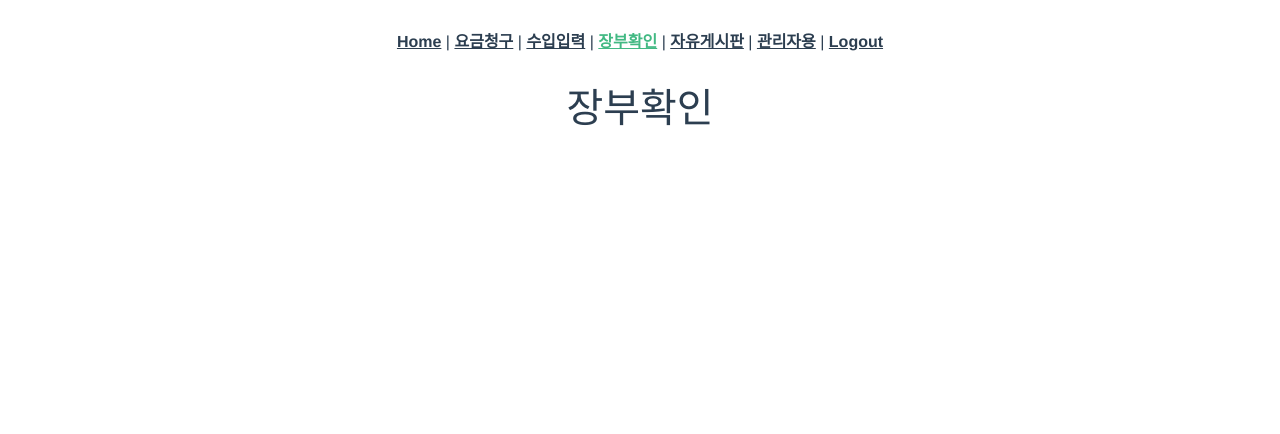
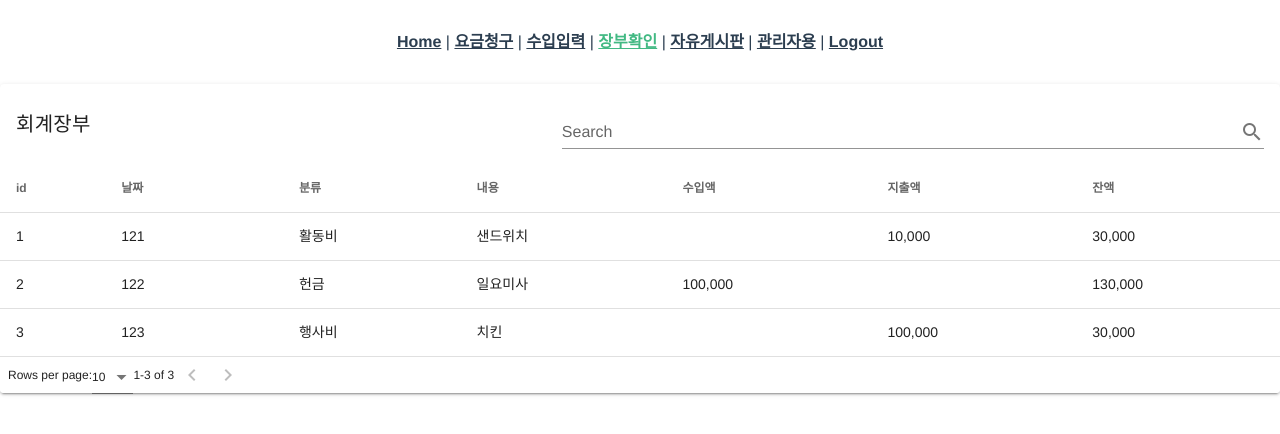
Before and after one commit to yogjesi/SIB, a Vue app in the folder front/: page /book in a window 1280 px wide. Shown: the top 434 px of the page. Built offline with nearby package versions, Linux system fonts and the light colour scheme; sample sign-in values are in the browser's storage.

Commit message:
searchbar

```diff
--- a/front/package.json
+++ b/front/package.json
@@ -15,7 +15,8 @@
     "vue": "^2.6.14",
     "vue-router": "^3.2.0",
     "vuetify": "^2.4.0",
-    "vuex": "^3.4.0"
+    "vuex": "^3.4.0",
+    "xlsx": "^0.17.4"
   },
   "devDependencies": {
     "@vue/cli-plugin-babel": "~4.5.0",
--- a/front/src/store/index.js
+++ b/front/src/store/index.js
@@ -13,6 +13,37 @@ export default new Vuex.Store({
     setToken:Object,
     boardList:[],
     boardDetail:Object,
+
+    //book 더미 데이터
+    transactions: [
+      {
+        id: 1,
+        day:'121',
+        category: '활동비',
+        content: '샌드위치',
+        income: '',
+        outcome: '10,000',
+        balance: '30,000',
+      },
+      {
+        id: 2,
+        day:'122',
+        category: '헌금',
+        content: '일요미사',
+        income: '100,000',
+        outcome: '',
+        balance: '130,000',
+      },
+      {
+        id: 3,
+        day:'123',
+        category: '행사비',
+        content: '치킨',
+        income: '',
+        outcome: '100,000',
+        balance: '30,000',
+      },
+    ]
   },
   mutations: {
     LOGIN: function(state,data){
--- a/front/src/views/Book.vue
+++ b/front/src/views/Book.vue
@@ -1,5 +1,52 @@
 <template>
-  <div class="about">
-    <h1>장부확인</h1>
-  </div>
+    <v-card>
+      <v-card-title>
+      회계장부
+        <v-spacer></v-spacer>
+        <v-text-field
+          v-model="search"
+          append-icon="mdi-magnify"
+          label="Search"
+          single-line
+          hide-details
+        ></v-text-field>
+      </v-card-title>
+      <v-data-table
+        :headers="headers"
+        :items="transactions"
+        :search="search"
+        class="elevation-1"
+      ></v-data-table>
+    </v-card>
 </template>
+<script>
+export default {
+  name: 'Book',
+  data: function() {
+      return {
+        search: '',
+        headers: [
+        {
+          text: 'id',
+          align: 'start',
+          sortable: false,
+          value: 'id',
+        },
+        { text: '날짜', value: 'day' },
+        { text: '분류', value: 'category' },
+        { text: '내용', value: 'content' },
+        { text: '수입액', value: 'income' },
+        { text: '지출액', value: 'outcome' },
+        { text: '잔액', value: 'balance' },
+        ],
+      }
+    },
+  computed: {
+    transactions: function() {
+      return this.$store.state.transactions
+    }
+  },
+}
+</script>
+<style>
+</style>
```
Also changed, not shown: 1 other file (tests, documents, lock files or other folders).
